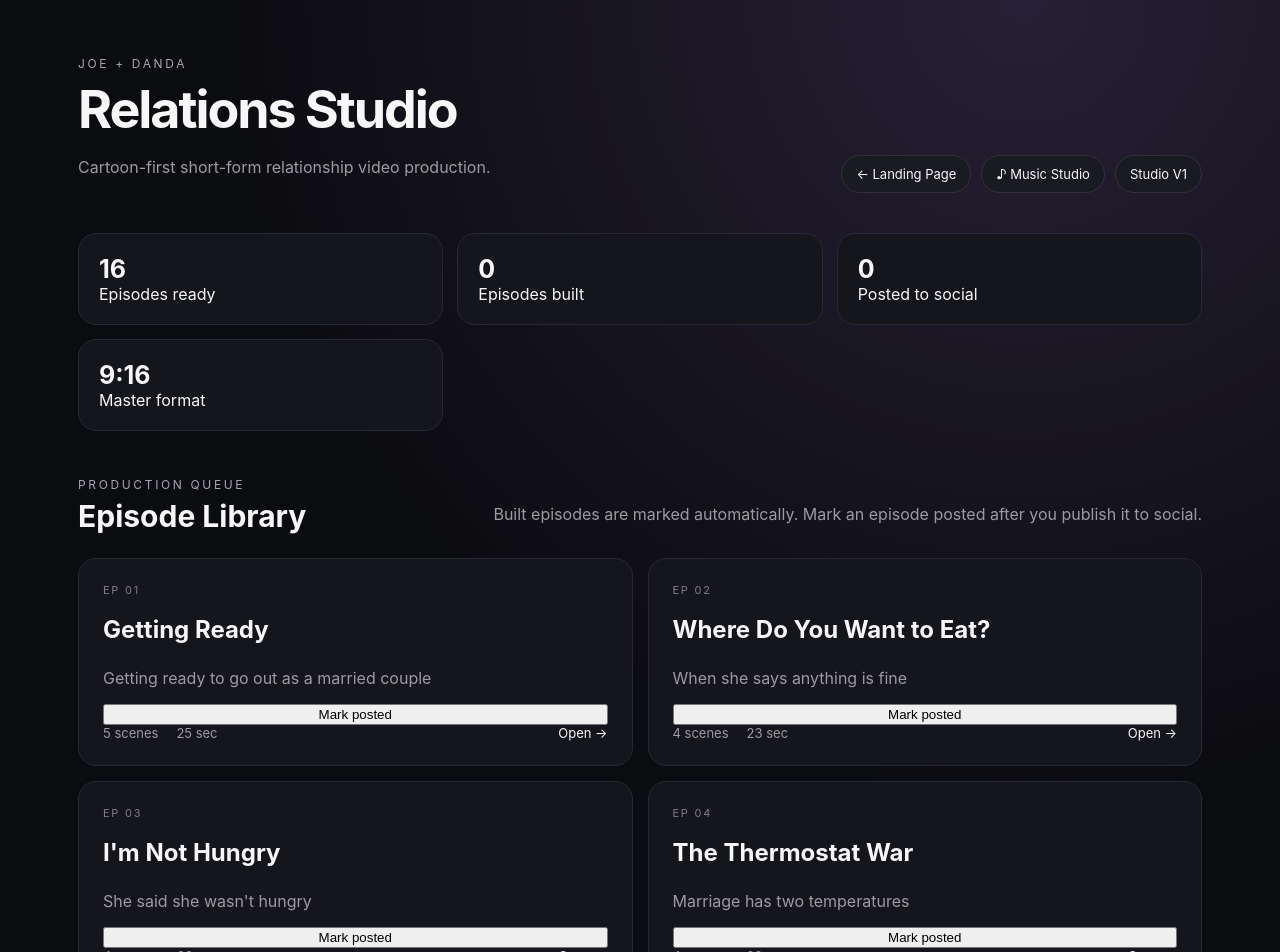
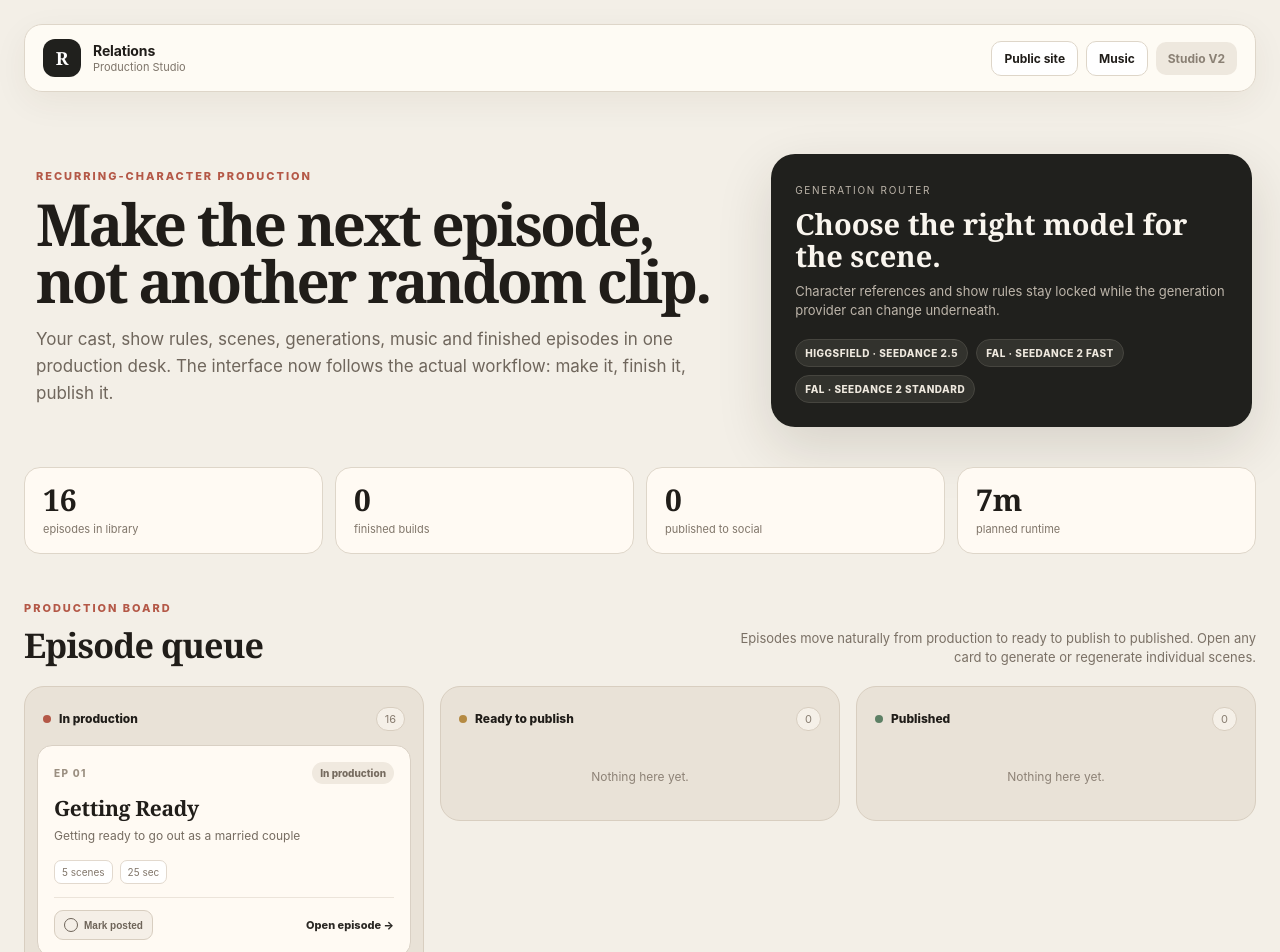
Before and after one commit to retroservices1121/relations, a Next.js app: page /studio in a window 1280 px wide. Shown: the top 952 px of the page. Built offline with nearby package versions, Linux system fonts and the light colour scheme; no server answers; the database is empty.

Commit message:
Clean up studio production dashboard

```diff
--- a/app/studio/page.tsx
+++ b/app/studio/page.tsx
@@ -6,6 +6,7 @@ import { episodeOverrides } from "../../data/episodeOverrides";
 import { newEpisodes } from "../../data/newEpisodes";
 import { dbConfigured, getBuiltEpisodeIds, getPostedEpisodeIds } from "../../lib/db";
 import PostedToggle from "../../components/PostedToggle";
+import styles from "./studio.module.css";
 
 export const dynamic = "force-dynamic";
 
@@ -15,6 +16,35 @@ const episodes = [
   ...newEpisodes,
   ...musicalEpisodes,
 ];
+
+type StudioEpisode = (typeof episodes)[number];
+
+function EpisodeCard({ episode, index, built, posted }: { episode: StudioEpisode; index: number; built: boolean; posted: boolean }) {
+  const musical = "musical" in episode;
+  const duration = episode.scenes.reduce((total, scene) => total + scene.duration, 0);
+  const statusLabel = posted ? "Published" : built ? "Ready" : "In production";
+  const statusClass = posted ? styles.published : built ? styles.ready : "";
+
+  return <article className={styles.card}>
+    <div className={styles.cardTop}>
+      <span className={styles.episodeNo}>EP {String(index + 1).padStart(2, "0")}</span>
+      <span className={`${styles.status} ${statusClass}`}>{statusLabel}</span>
+    </div>
+    <Link href={`/episodes/${episode.id}`}>
+      <h3>{episode.title}</h3>
+      <p>{episode.hook}</p>
+    </Link>
+    <div className={styles.cardMeta}>
+      <span className={styles.metaPill}>{episode.scenes.length} scenes</span>
+      <span className={styles.metaPill}>{duration} sec</span>
+      {musical && <span className={`${styles.metaPill} ${styles.musical}`}>♪ Musical</span>}
+    </div>
+    <div className={styles.cardActions}>
+      <PostedToggle episodeId={episode.id} initialPosted={posted} />
+      <Link className={styles.open} href={`/episodes/${episode.id}`}>Open episode →</Link>
+    </div>
+  </article>;
+}
 
 export default async function Studio(){
   let builtIds = new Set<string>();
@@ -29,23 +59,84 @@ export default async function Studio(){
       postedIds = new Set();
     }
   }
+
+  const indexed = episodes.map((episode, index) => ({ episode, index }));
+  const inProduction = indexed.filter(({ episode }) => !builtIds.has(episode.id));
+  const ready = indexed.filter(({ episode }) => builtIds.has(episode.id) && !postedIds.has(episode.id));
+  const published = indexed.filter(({ episode }) => postedIds.has(episode.id));
   const builtCount = episodes.filter((episode) => builtIds.has(episode.id)).length;
   const postedCount = episodes.filter((episode) => postedIds.has(episode.id)).length;
+  const totalSeconds = episodes.reduce((total, episode) => total + episode.scenes.reduce((sum, scene) => sum + scene.duration, 0), 0);
 
-  return <main>
-    <header><div><span className="eyebrow">JOE + DANDA</span><h1>Relations Studio</h1><p>Cartoon-first short-form relationship video production.</p></div><div style={{display:"flex",gap:10,alignItems:"center",flexWrap:"wrap"}}><Link href="/" className="statusPill">← Landing Page</Link><Link href="/music" className="statusPill">♪ Music Studio</Link><div className="statusPill">Studio V1</div></div></header>
-    <section className="stats"><div><b>{episodes.length}</b><span>Episodes ready</span></div><div><b>{builtCount}</b><span>Episodes built</span></div><div><b>{postedCount}</b><span>Posted to social</span></div><div><b>9:16</b><span>Master format</span></div></section>
-    <div className="sectionHeading"><div><span className="eyebrow">PRODUCTION QUEUE</span><h2>Episode Library</h2></div><p>Built episodes are marked automatically. Mark an episode posted after you publish it to social.</p></div>
-    <div className="grid">{episodes.map((e,i)=>{
-      const built = builtIds.has(e.id);
-      const posted = postedIds.has(e.id);
-      const musical = "musical" in e;
-      return <Link className="episodeLink" href={`/episodes/${e.id}`} key={e.id}><article className={built ? "episodeBuilt" : ""}>
-        <div className="episodeTop"><span className="num">EP {String(i+1).padStart(2,"0")}</span>{built && <span className="builtBadge" aria-label="Episode built">✓ Built</span>}</div>
-        <h3>{e.title}</h3><p>{e.hook}</p>{musical&&<p><b>♪ Musical episode</b></p>}
-        <PostedToggle episodeId={e.id} initialPosted={posted} />
-        <footer><span>{e.scenes.length} scenes</span><span>{e.scenes.reduce((a,s)=>a+s.duration,0)} sec</span><span className="openLabel">Open →</span></footer>
-      </article></Link>;
-    })}</div>
-  </main>;
+  const lanes = [
+    { title: "In production", items: inProduction },
+    { title: "Ready to publish", items: ready },
+    { title: "Published", items: published },
+  ];
+
+  return <div className={styles.shell}>
+    <main className={styles.frame}>
+      <nav className={styles.topbar}>
+        <div className={styles.brand}>
+          <div className={styles.brandMark}>R</div>
+          <div className={styles.brandText}><strong>Relations</strong><span>Production Studio</span></div>
+        </div>
+        <div className={styles.nav}>
+          <Link href="/">Public site</Link>
+          <Link href="/music">Music</Link>
+          <span className={styles.version}>Studio V2</span>
+        </div>
+      </nav>
+
+      <section className={styles.hero}>
+        <div className={styles.heroCopy}>
+          <span className={styles.kicker}>Recurring-character production</span>
+          <h1>Make the next episode, not another random clip.</h1>
+          <p>Your cast, show rules, scenes, generations, music and finished episodes in one production desk. The interface now follows the actual workflow: make it, finish it, publish it.</p>
+        </div>
+        <aside className={styles.heroPanel}>
+          <div>
+            <span className={styles.heroPanelLabel}>Generation router</span>
+            <strong>Choose the right model for the scene.</strong>
+            <p>Character references and show rules stay locked while the generation provider can change underneath.</p>
+          </div>
+          <div className={styles.providerRow}>
+            <span className={styles.provider}>HIGGSFIELD · SEEDANCE 2.5</span>
+            <span className={styles.provider}>FAL · SEEDANCE 2 FAST</span>
+            <span className={styles.provider}>FAL · SEEDANCE 2 STANDARD</span>
+          </div>
+        </aside>
+      </section>
+
+      <section className={styles.metrics} aria-label="Studio overview">
+        <div className={styles.metric}><b>{episodes.length}</b><span>episodes in library</span></div>
+        <div className={styles.metric}><b>{builtCount}</b><span>finished builds</span></div>
+        <div className={styles.metric}><b>{postedCount}</b><span>published to social</span></div>
+        <div className={styles.metric}><b>{Math.round(totalSeconds / 60)}m</b><span>planned runtime</span></div>
+      </section>
+
+      <section>
+        <div className={styles.sectionHead}>
+          <div><span className={styles.kicker}>Production board</span><h2>Episode queue</h2></div>
+          <p>Episodes move naturally from production to ready to publish to published. Open any card to generate or regenerate individual scenes.</p>
+        </div>
+        <div className={styles.lanes}>
+          {lanes.map((lane) => <div className={styles.lane} key={lane.title}>
+            <div className={styles.laneHead}>
+              <div className={styles.laneTitle}><span className={styles.laneDot} />{lane.title}</div>
+              <span className={styles.laneCount}>{lane.items.length}</span>
+            </div>
+            <div className={styles.cards}>
+              {lane.items.length ? lane.items.map(({ episode, index }) => <EpisodeCard key={episode.id} episode={episode} index={index} built={builtIds.has(episode.id)} posted={postedIds.has(episode.id)} />) : <div className={styles.empty}>Nothing here yet.</div>}
+            </div>
+          </div>)}
+        </div>
+      </section>
+
+      <footer className={styles.footer}>
+        <span><b>Production format:</b> vertical 9:16 recurring-character shorts</span>
+        <span>Character references → scenes → audio → final render → publish</span>
+      </footer>
+    </main>
+  </div>;
 }
```
